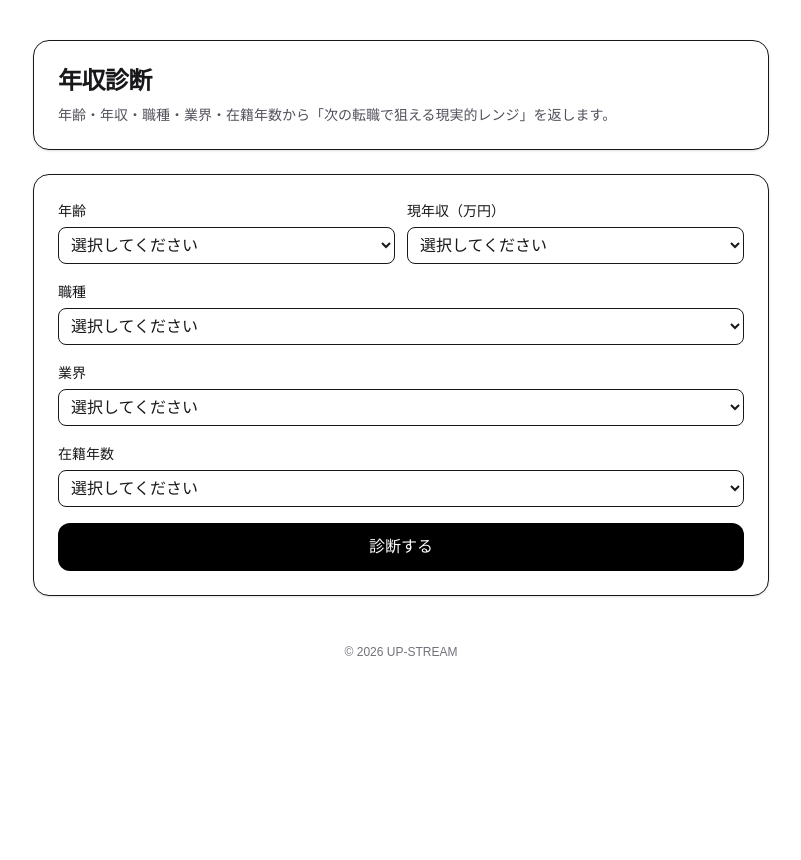
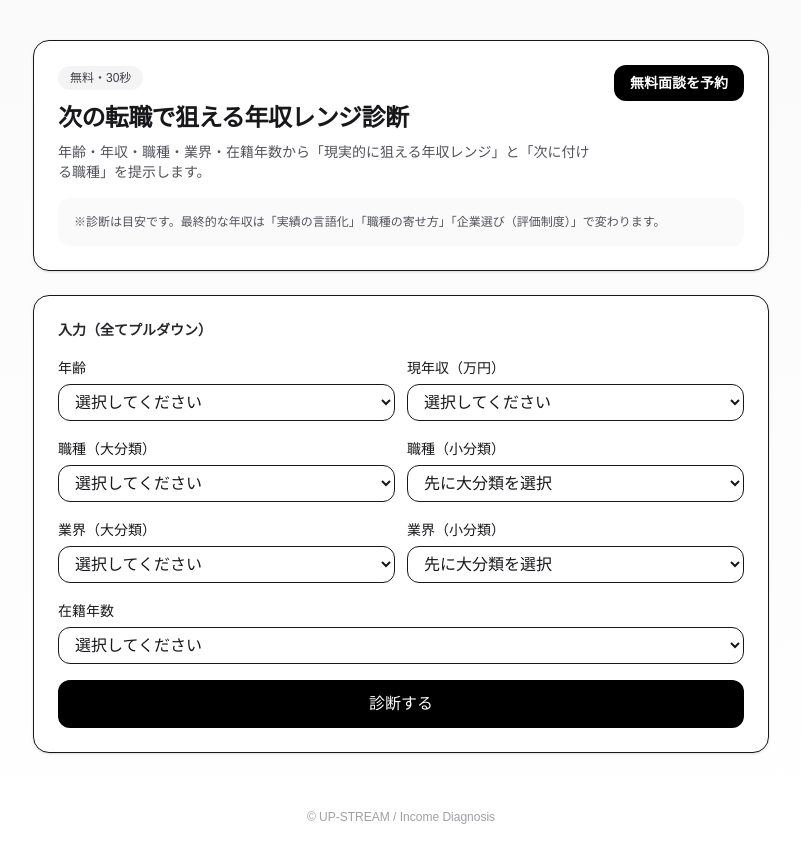
Before and after one commit to tanaka-collab/income-diagnosis, a Next.js app: page / in a window 1280 px wide. Shown: the top 860 px of the page, without its empty margins (239-1040 px from the left). Before the commit the page ends 800 px from the top, so only its background shows below. Built offline with nearby package versions, Linux system fonts and the light colour scheme.

Commit message:
update page

```diff
--- a/app/page.tsx
+++ b/app/page.tsx
@@ -2,77 +2,14 @@
 
 import { useMemo, useState } from "react";
 
-/* =====================
-  型定義（route.ts は string 受けなので、UI側は増やしてOK）
-===================== */
-type JobKey =
-  | "SALES_NEW"
-  | "SALES_ROUTE"
-  | "SALES_INSIDE"
-  | "SALES_FIELD"
-  | "TECH_HELPDESK"
-  | "TECH_DEV"
-  | "TECH_INFRA"
-  | "SERVICE_RETAIL"
-  | "SERVICE_FOOD"
-  | "SERVICE_HOTEL"
-  | "OFFICE_GENERAL"
-  | "OFFICE_SALES_ASSIST"
-  | "HR_RECRUITER"
-  | "HR_GENERALIST"
-  | "MARKETER"
-  | "ACCOUNTING"
-  | "FINANCE"
-  | "PRODUCT_MANAGER"
-  | "MANAGEMENT"
-  | "DESIGNER"
-  | "CREATIVE"
-  | "MANUFACTURING_LINE"
-  | "PROF_MED_DOCTOR"
-  | "PROF_MED_NURSE"
-  | "PROF_MED_CARE"
-  | "PROF_LAWYER"
-  | "PROF_TAX"
-  | "PROF_ACCOUNTING"
-  | "OTHER";
-
-type IndustryKey =
-  | "IT_SAAS_B2B"
-  | "IT_WEB_B2C"
-  | "IT_SES"
-  | "IT_SI"
-  | "HR_AGENCY"
-  | "HR_MEDIA"
-  | "LOGI_3PL"
-  | "LOGI_LASTMILE"
-  | "RETAIL_CHAIN"
-  | "RETAIL_LUXURY"
-  | "FIN_BANK"
-  | "FIN_INSURANCE"
-  | "FIN_SECURITIES"
-  | "MANUFACTURING_FACTORY"
-  | "MANUFACTURING_ELECTRONICS"
-  | "SERVICE_FOOD"
-  | "SERVICE_HOTEL"
-  | "MEDICAL_HOSPITAL"
-  | "MEDICAL_CLINIC"
-  | "PUBLIC_GOV"
-  | "EDU_SCHOOL"
-  | "CONSTRUCTION"
-  | "REAL_ESTATE"
-  | "OTHER";
-
-type TenureKey = "LT_6M" | "M6_TO_1Y" | "Y1_TO_3Y" | "Y3_TO_5Y" | "GE_5Y";
-
-const AGE_OPTIONS = Array.from({ length: 43 }, (_, i) => String(18 + i)); // 18〜60
-const INCOME_OPTIONS = Array.from({ length: 81 }, (_, i) => String(200 + i * 10)); // 200〜1000（10万刻み）
-
-/* =====================
-  職種：大分類（group）→小分類（options）
-===================== */
-const JOB_GROUPS: { group: string; options: { label: string; value: JobKey }[] }[] = [
+/**
+ * =========================
+ * 選択肢（大分類 → 小分類）
+ * =========================
+ */
+const JOB_CATEGORIES = [
   {
-    group: "営業",
+    category: "営業",
     options: [
       { label: "法人営業（新規）", value: "SALES_NEW" },
       { label: "法人営業（ルート）", value: "SALES_ROUTE" },
@@ -81,7 +18,7 @@ const JOB_GROUPS: { group: string; options: { label: string; value: JobKey }[] }
     ],
   },
   {
-    group: "IT",
+    category: "IT",
     options: [
       { label: "ヘルプデスク", value: "TECH_HELPDESK" },
       { label: "エンジニア/開発", value: "TECH_DEV" },
@@ -89,10 +26,10 @@ const JOB_GROUPS: { group: string; options: { label: string; value: JobKey }[] }
     ],
   },
   {
-    group: "バックオフィス / 企画",
+    category: "バックオフィス / 企画",
     options: [
       { label: "採用（人事）", value: "HR_RECRUITER" },
-      { label: "人事（制度/労務）", value: "HR_GENERALIST" },
+      { label: "人事（制度/労務など）", value: "HR_GENERALIST" },
       { label: "マーケター", value: "MARKETER" },
       { label: "経理", value: "ACCOUNTING" },
       { label: "財務/金融", value: "FINANCE" },
@@ -101,26 +38,25 @@ const JOB_GROUPS: { group: string; options: { label: string; value: JobKey }[] }
     ],
   },
   {
-    group: "販売・サービス",
+    category: "販売・サービス",
     options: [
       { label: "小売（販売/接客）", value: "SERVICE_RETAIL" },
-      { label: "飲食（ホール/接客）", value: "SERVICE_FOOD" },
-      { label: "ホテル/観光", value: "SERVICE_HOTEL" },
+      { label: "飲食（接客/ホール等）", value: "SERVICE_FOOD" },
     ],
   },
   {
-    group: "事務",
+    category: "事務",
     options: [
       { label: "一般事務", value: "OFFICE_GENERAL" },
       { label: "営業事務", value: "OFFICE_SALES_ASSIST" },
     ],
   },
   {
-    group: "製造",
+    category: "製造",
     options: [{ label: "製造（ライン）", value: "MANUFACTURING_LINE" }],
   },
   {
-    group: "医療・介護",
+    category: "医療・介護",
     options: [
       { label: "医師", value: "PROF_MED_DOCTOR" },
       { label: "看護師", value: "PROF_MED_NURSE" },
@@ -128,7 +64,7 @@ const JOB_GROUPS: { group: string; options: { label: string; value: JobKey }[] }
     ],
   },
   {
-    group: "士業",
+    category: "士業",
     options: [
       { label: "弁護士", value: "PROF_LAWYER" },
       { label: "税理士", value: "PROF_TAX" },
@@ -136,58 +72,101 @@ const JOB_GROUPS: { group: string; options: { label: string; value: JobKey }[] }
     ],
   },
   {
-    group: "クリエイティブ",
+    category: "クリエイティブ",
     options: [
       { label: "デザイナー", value: "DESIGNER" },
-      { label: "制作/クリエイティブ", value: "CREATIVE" },
+      { label: "クリエイティブ（制作）", value: "CREATIVE" },
     ],
   },
   {
-    group: "その他",
+    category: "その他",
     options: [{ label: "その他", value: "OTHER" }],
   },
-];
+] as const;
 
-/* =====================
-  業界：詳細プルダウン
-===================== */
-const INDUSTRY_OPTIONS: { label: string; value: IndustryKey }[] = [
+const INDUSTRY_CATEGORIES = [
+  {
+    category: "IT/インターネット",
+    options: [
       { label: "SaaS（BtoB）", value: "IT_SAAS_B2B" },
       { label: "Webサービス（BtoC）", value: "IT_WEB_B2C" },
       { label: "SES", value: "IT_SES" },
       { label: "SIer", value: "IT_SI" },
-
+    ],
+  },
+  {
+    category: "人材",
+    options: [
       { label: "人材紹介", value: "HR_AGENCY" },
       { label: "求人メディア", value: "HR_MEDIA" },
-
+    ],
+  },
+  {
+    category: "物流",
+    options: [
       { label: "物流（3PL）", value: "LOGI_3PL" },
       { label: "物流（ラストマイル）", value: "LOGI_LASTMILE" },
-
+    ],
+  },
+  {
+    category: "小売",
+    options: [
       { label: "小売チェーン", value: "RETAIL_CHAIN" },
       { label: "ラグジュアリー/百貨店", value: "RETAIL_LUXURY" },
-
+    ],
+  },
+  {
+    category: "金融",
+    options: [
       { label: "銀行", value: "FIN_BANK" },
       { label: "保険", value: "FIN_INSURANCE" },
       { label: "証券", value: "FIN_SECURITIES" },
-
+    ],
+  },
+  {
+    category: "メーカー",
+    options: [
       { label: "メーカー工場", value: "MANUFACTURING_FACTORY" },
       { label: "メーカー（電機/精密）", value: "MANUFACTURING_ELECTRONICS" },
-
+    ],
+  },
+  {
+    category: "サービス",
+    options: [
       { label: "飲食サービス", value: "SERVICE_FOOD" },
       { label: "ホテル/観光", value: "SERVICE_HOTEL" },
-
+    ],
+  },
+  {
+    category: "医療",
+    options: [
       { label: "医療（病院）", value: "MEDICAL_HOSPITAL" },
       { label: "医療（クリニック）", value: "MEDICAL_CLINIC" },
-
+    ],
+  },
+  {
+    category: "公共/教育",
+    options: [
       { label: "官公庁/自治体", value: "PUBLIC_GOV" },
       { label: "教育（学校）", value: "EDU_SCHOOL" },
-
+    ],
+  },
+  {
+    category: "その他",
+    options: [
       { label: "建設", value: "CONSTRUCTION" },
       { label: "不動産", value: "REAL_ESTATE" },
+      { label: "その他", value: "OTHER" },
+    ],
+  },
+] as const;
 
-  { label: "その他", value: "OTHER" },
-];
+type JobCategory = (typeof JOB_CATEGORIES)[number]["category"];
+type JobKey = (typeof JOB_CATEGORIES)[number]["options"][number]["value"];
+type IndustryCategory = (typeof INDUSTRY_CATEGORIES)[number]["category"];
+type IndustryKey = (typeof INDUSTRY_CATEGORIES)[number]["options"][number]["value"];
 
+type TenureKey = "LT_6M" | "M6_TO_1Y" | "Y1_TO_3Y" | "Y3_TO_5Y" | "GE_5Y";
 const TENURE_OPTIONS: { label: string; value: TenureKey }[] = [
   { label: "半年未満", value: "LT_6M" },
   { label: "半年〜1年", value: "M6_TO_1Y" },
@@ -196,58 +175,75 @@ const TENURE_OPTIONS: { label: string; value: TenureKey }[] = [
   { label: "5年以上", value: "GE_5Y" },
 ];
 
-/* =====================
-  ラベル
-===================== */
-function labelJob(key: JobKey | "") {
-  if (!key) return "";
-  for (const g of JOB_GROUPS) {
-    const hit = g.options.find((o) => o.value === key);
+const AGE_OPTIONS = Array.from({ length: 43 }, (_, i) => String(18 + i)); // 18〜60
+const INCOME_OPTIONS = Array.from({ length: 81 }, (_, i) => String(200 + i * 10)); // 200〜1000（10万刻み）
+
+function labelJob(jobKey: JobKey) {
+  for (const c of JOB_CATEGORIES) {
+    const hit = c.options.find((o) => o.value === jobKey);
     if (hit) return hit.label;
   }
   return "その他";
 }
-function labelIndustry(key: IndustryKey | "") {
-  if (!key) return "";
-  return INDUSTRY_OPTIONS.find((o) => o.value === key)?.label ?? "その他";
+function labelIndustry(ind: IndustryKey) {
+  for (const c of INDUSTRY_CATEGORIES) {
+    const hit = c.options.find((o) => o.value === ind);
+    if (hit) return hit.label;
   }
-function labelTenure(key: TenureKey | "") {
-  if (!key) return "";
-  return TENURE_OPTIONS.find((o) => o.value === key)?.label ?? "";
+  return "その他";
+}
+function labelTenure(t: TenureKey) {
+  return TENURE_OPTIONS.find((o) => o.value === t)?.label ?? "";
 }
 
 export default function Home() {
-  // ✅ 未選択スタート（インスタ導線向け）
+  // ✅ 毎回「空白スタート」
   const [age, setAge] = useState("");
   const [currentIncomeMan, setCurrentIncomeMan] = useState("");
+
+  // ✅ 大分類 → 小分類
+  const [jobCategory, setJobCategory] = useState<JobCategory | "">("");
   const [jobKey, setJobKey] = useState<JobKey | "">("");
+
+  const [industryCategory, setIndustryCategory] = useState<IndustryCategory | "">("");
   const [industryKey, setIndustryKey] = useState<IndustryKey | "">("");
+
   const [tenureKey, setTenureKey] = useState<TenureKey | "">("");
 
   const [message, setMessage] = useState("");
   const [result, setResult] = useState<any>(null);
   const [loading, setLoading] = useState(false);
 
-  const payload = useMemo(
-    () => ({
+  const jobSubOptions = useMemo(() => {
+    if (!jobCategory) return [];
+    return JOB_CATEGORIES.find((c) => c.category === jobCategory)?.options ?? [];
+  }, [jobCategory]);
+
+  const industrySubOptions = useMemo(() => {
+    if (!industryCategory) return [];
+    return INDUSTRY_CATEGORIES.find((c) => c.category === industryCategory)?.options ?? [];
+  }, [industryCategory]);
+
+  const payload = useMemo(() => {
+    return {
       age: Number(age || 0),
       currentIncomeMan: Number(currentIncomeMan || 0),
-      jobKey: String(jobKey || "OTHER"),
-      industryKey: String(industryKey || "OTHER"),
-      tenureYears: String(tenureKey || "LT_6M"),
-      // 互換用（route.ts が job/industry 参照でもOK）
-      job: labelJob(jobKey),
-      industry: labelIndustry(industryKey),
-    }),
-    [age, currentIncomeMan, jobKey, industryKey, tenureKey]
-  );
+      jobKey: jobKey || "OTHER",
+      industryKey: industryKey || "OTHER",
+      tenureYears: tenureKey || "Y1_TO_3Y",
+      // 互換用（残してOK）
+      job: jobKey ? labelJob(jobKey as JobKey) : "",
+      industry: industryKey ? labelIndustry(industryKey as IndustryKey) : "",
+    };
+  }, [age, currentIncomeMan, jobKey, industryKey, tenureKey]);
 
   const submit = async () => {
     setLoading(true);
     setMessage("");
     setResult(null);
 
-    if (!age || !currentIncomeMan || !jobKey || !industryKey || !tenureKey) {
+    // バリデーション（必須）
+    if (!age || !currentIncomeMan || !jobCategory || !jobKey || !industryCategory || !industryKey || !tenureKey) {
       setLoading(false);
       setMessage("すべて選択してください。");
       return;
@@ -264,8 +260,8 @@ export default function Home() {
       if (!res.ok || json?.ok === false) {
         setMessage("診断エラー：" + (json?.saveError ?? json?.error ?? "不明なエラー"));
       } else {
-        setMessage("診断しました！");
         setResult(json);
+        setMessage("");
       }
     } catch (e: any) {
       setMessage("通信エラー：" + (e?.message ?? "不明なエラー"));
@@ -275,26 +271,48 @@ export default function Home() {
   };
 
   return (
-    <main className="min-h-screen bg-white text-zinc-900">
+    <main className="min-h-screen bg-gradient-to-b from-zinc-50 to-white text-zinc-900">
       <div className="mx-auto max-w-3xl px-4 py-10 space-y-6">
         {/* ヘッダー */}
         <div className="rounded-2xl border bg-white p-6 shadow-sm">
-          <h1 className="text-2xl font-bold tracking-tight">年収診断</h1>
+          <div className="flex items-start justify-between gap-4">
+            <div>
+              <p className="inline-flex items-center gap-2 rounded-full bg-zinc-100 px-3 py-1 text-xs font-medium text-zinc-700">
+                無料・30秒
+              </p>
+              <h1 className="mt-3 text-2xl font-bold tracking-tight">次の転職で狙える年収レンジ診断</h1>
               <p className="mt-2 text-sm text-zinc-600">
-            年齢・年収・職種・業界・在籍年数から「次の転職で狙える現実的レンジ」を返します。
+                年齢・年収・職種・業界・在籍年数から「現実的に狙える年収レンジ」と「次に付ける職種」を提示します。
               </p>
+            </div>
+
+            <a
+              href="https://timerex.net/s/info_2b5b_c8f1/468b156b"
+              target="_blank"
+              rel="noreferrer"
+              className="shrink-0 rounded-xl bg-black px-4 py-2 text-sm font-semibold text-white"
+            >
+              無料面談を予約
+            </a>
+          </div>
+
+          <div className="mt-4 rounded-xl bg-zinc-50 p-4 text-xs text-zinc-600">
+            ※診断は目安です。最終的な年収は「実績の言語化」「職種の寄せ方」「企業選び（評価制度）」で変わります。
+          </div>
         </div>
 
         {/* 入力 */}
         <div className="rounded-2xl border bg-white p-6 shadow-sm space-y-4">
+          <h2 className="text-sm font-bold text-zinc-800">入力（全てプルダウン）</h2>
+
           <div className="grid grid-cols-1 gap-3 sm:grid-cols-2">
             <div>
               <label className="text-sm font-medium">年齢</label>
-              <select className="mt-1 w-full rounded-lg border p-2" value={age} onChange={(e) => setAge(e.target.value)}>
+              <select className="mt-1 w-full rounded-xl border px-3 py-2" value={age} onChange={(e) => setAge(e.target.value)}>
                 <option value="">選択してください</option>
                 {AGE_OPTIONS.map((v) => (
                   <option key={v} value={v}>
-                    {v}
+                    {v}歳
                   </option>
                 ))}
               </select>
@@ -303,54 +321,108 @@ export default function Home() {
             <div>
               <label className="text-sm font-medium">現年収（万円）</label>
               <select
-                className="mt-1 w-full rounded-lg border p-2"
+                className="mt-1 w-full rounded-xl border px-3 py-2"
                 value={currentIncomeMan}
                 onChange={(e) => setCurrentIncomeMan(e.target.value)}
               >
                 <option value="">選択してください</option>
                 {INCOME_OPTIONS.map((v) => (
                   <option key={v} value={v}>
-                    {v}
+                    {v}万円
                   </option>
                 ))}
               </select>
             </div>
           </div>
 
-          {/* ✅ 職種：大分類/小分類（optgroup） */}
+          {/* 職種：大分類 → 小分類 */}
+          <div className="grid grid-cols-1 gap-3 sm:grid-cols-2">
             <div>
-            <label className="text-sm font-medium">職種</label>
-            <select className="mt-1 w-full rounded-lg border p-2" value={jobKey} onChange={(e) => setJobKey(e.target.value as any)}>
+              <label className="text-sm font-medium">職種（大分類）</label>
+              <select
+                className="mt-1 w-full rounded-xl border px-3 py-2"
+                value={jobCategory}
+                onChange={(e) => {
+                  const v = e.target.value as JobCategory | "";
+                  setJobCategory(v);
+                  setJobKey(""); // 大分類変更時は小分類リセット
+                }}
+              >
                 <option value="">選択してください</option>
-              {JOB_GROUPS.map((g) => (
-                <optgroup key={g.group} label={g.group}>
-                  {g.options.map((o) => (
-                    <option key={o.value} value={o.value}>
-                      {o.label}
+                {JOB_CATEGORIES.map((c) => (
+                  <option key={c.category} value={c.category}>
+                    {c.category}
                   </option>
-                  ))}
-                </optgroup>
                 ))}
               </select>
             </div>
 
-          {/* ✅ 業界 */}
             <div>
-            <label className="text-sm font-medium">業界</label>
-            <select className="mt-1 w-full rounded-lg border p-2" value={industryKey} onChange={(e) => setIndustryKey(e.target.value as any)}>
-              <option value="">選択してください</option>
-              {INDUSTRY_OPTIONS.map((o) => (
+              <label className="text-sm font-medium">職種（小分類）</label>
+              <select
+                className="mt-1 w-full rounded-xl border px-3 py-2"
+                value={jobKey}
+                onChange={(e) => setJobKey(e.target.value as JobKey | "")}
+                disabled={!jobCategory}
+              >
+                <option value="">{jobCategory ? "選択してください" : "先に大分類を選択"}</option>
+                {jobSubOptions.map((o) => (
                   <option key={o.value} value={o.value}>
                     {o.label}
                   </option>
                 ))}
               </select>
             </div>
+          </div>
 
-          {/* ✅ 在籍年数 */}
+          {/* 業界：大分類 → 小分類 */}
+          <div className="grid grid-cols-1 gap-3 sm:grid-cols-2">
+            <div>
+              <label className="text-sm font-medium">業界（大分類）</label>
+              <select
+                className="mt-1 w-full rounded-xl border px-3 py-2"
+                value={industryCategory}
+                onChange={(e) => {
+                  const v = e.target.value as IndustryCategory | "";
+                  setIndustryCategory(v);
+                  setIndustryKey(""); // リセット
+                }}
+              >
+                <option value="">選択してください</option>
+                {INDUSTRY_CATEGORIES.map((c) => (
+                  <option key={c.category} value={c.category}>
+                    {c.category}
+                  </option>
+                ))}
+              </select>
+            </div>
+
+            <div>
+              <label className="text-sm font-medium">業界（小分類）</label>
+              <select
+                className="mt-1 w-full rounded-xl border px-3 py-2"
+                value={industryKey}
+                onChange={(e) => setIndustryKey(e.target.value as IndustryKey | "")}
+                disabled={!industryCategory}
+              >
+                <option value="">{industryCategory ? "選択してください" : "先に大分類を選択"}</option>
+                {industrySubOptions.map((o) => (
+                  <option key={o.value} value={o.value}>
+                    {o.label}
+                  </option>
+                ))}
+              </select>
+            </div>
+          </div>
+
+          {/* 在籍年数 */}
           <div>
             <label className="text-sm font-medium">在籍年数</label>
-            <select className="mt-1 w-full rounded-lg border p-2" value={tenureKey} onChange={(e) => setTenureKey(e.target.value as any)}>
+            <select
+              className="mt-1 w-full rounded-xl border px-3 py-2"
+              value={tenureKey}
+              onChange={(e) => setTenureKey(e.target.value as TenureKey | "")}
+            >
               <option value="">選択してください</option>
               {TENURE_OPTIONS.map((o) => (
                 <option key={o.value} value={o.value}>
@@ -360,11 +432,15 @@ export default function Home() {
             </select>
           </div>
 
-          <button onClick={submit} disabled={loading} className="w-full rounded-xl bg-black px-4 py-3 text-white disabled:opacity-60">
+          <button
+            onClick={submit}
+            disabled={loading}
+            className="w-full rounded-xl bg-black px-4 py-3 text-white disabled:opacity-60"
+          >
             {loading ? "診断中..." : "診断する"}
           </button>
 
-          {message && <p className="text-sm">{message}</p>}
+          {message && <p className="text-sm text-red-600">{message}</p>}
         </div>
 
         {/* 結果 */}
@@ -380,7 +456,8 @@ export default function Home() {
             )}
 
             <p className="text-sm text-zinc-600">
-              入力：{labelJob(jobKey)} / {labelIndustry(industryKey)} / {labelTenure(tenureKey)}
+              入力：{jobKey ? labelJob(jobKey as JobKey) : ""} / {industryKey ? labelIndustry(industryKey as IndustryKey) : ""} /{" "}
+              {tenureKey ? labelTenure(tenureKey as TenureKey) : ""}
             </p>
 
             {result.reasoning && <p className="text-sm">{result.reasoning}</p>}
@@ -407,10 +484,8 @@ export default function Home() {
           </div>
         )}
 
-        {/* ✅ ここに必ず出る：UP-STREAM フッター */}
-        <footer className="pt-6 pb-2 text-center text-xs text-zinc-500">
-          © {new Date().getFullYear()} UP-STREAM
-        </footer>
+        {/* フッター */}
+        <footer className="py-8 text-center text-xs text-zinc-400">© UP-STREAM / Income Diagnosis</footer>
       </div>
     </main>
   );
```
Lines whose indentation alone changed are shown as unchanged.
